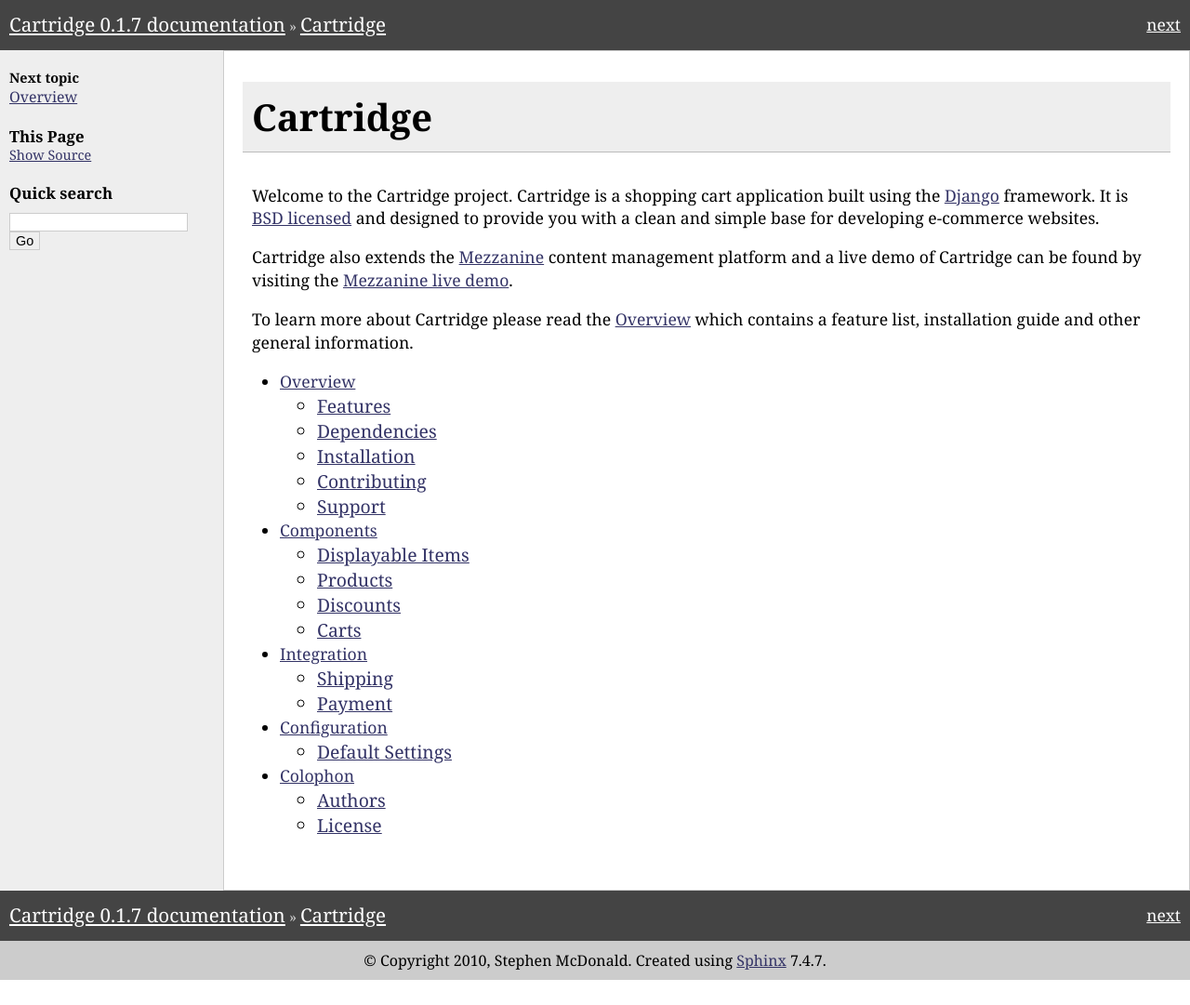
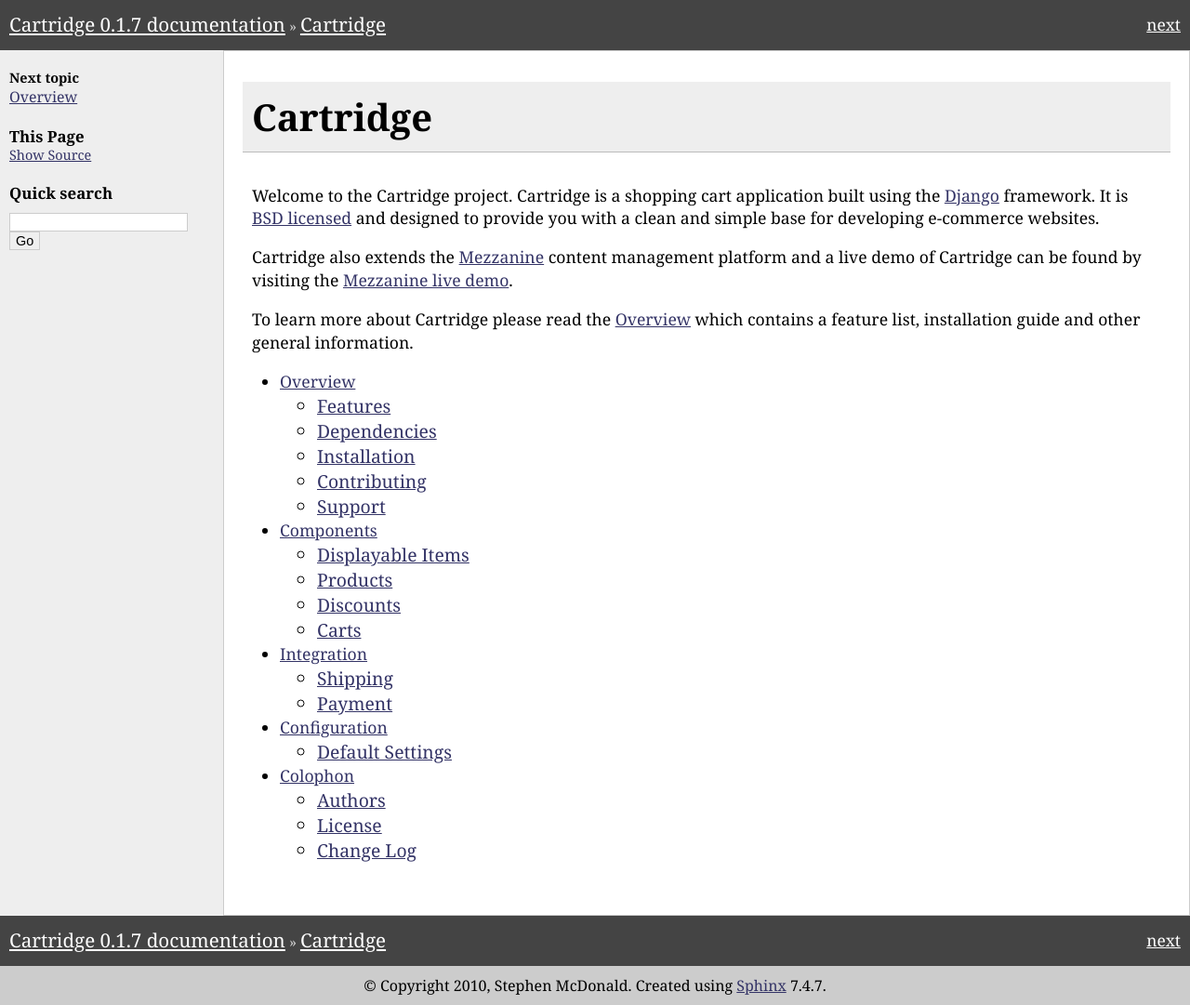
Before and after one commit to stephenmcd/cartridge, a Sphinx documentation site: the page built from docs/index.rst, in a window 1280 px wide. Shown: the whole page at 93% size. Built offline with Sphinx 7.4.7, drawn with Linux system fonts in a browser that asks for light colours; before the commit the page ends 1054 px from its top, so only the background shows below that.

Commit message:
Added auto-generated CHANGELOG.

```diff
--- a/docs/colophon.rst
+++ b/docs/colophon.rst
@@ -11,3 +11,8 @@ License
 =======
 
 .. include:: ../LICENSE
+
+Change Log
+==========
+
+.. include:: ../CHANGELOG
```
Also changed, not shown: 1 other file.
